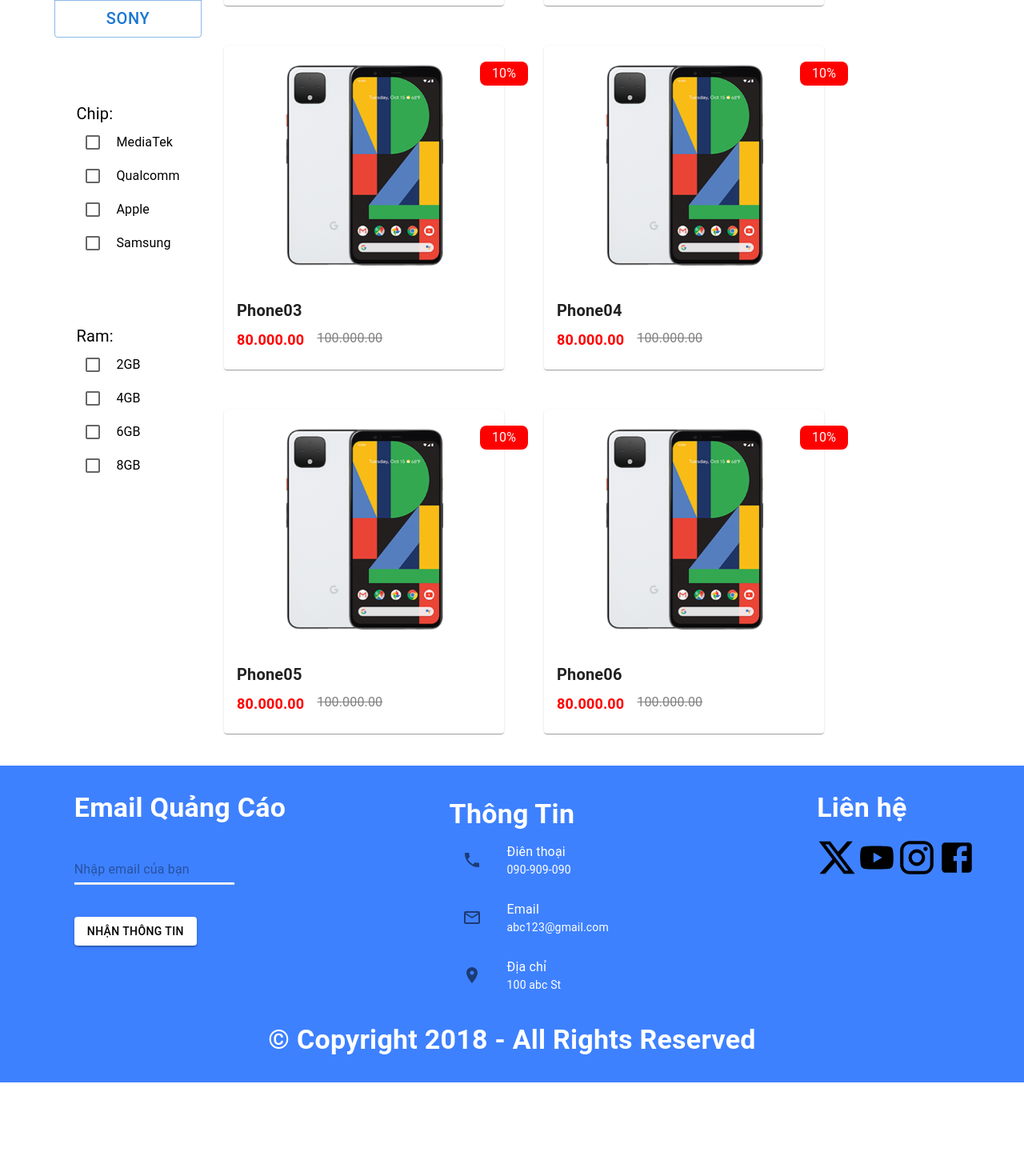
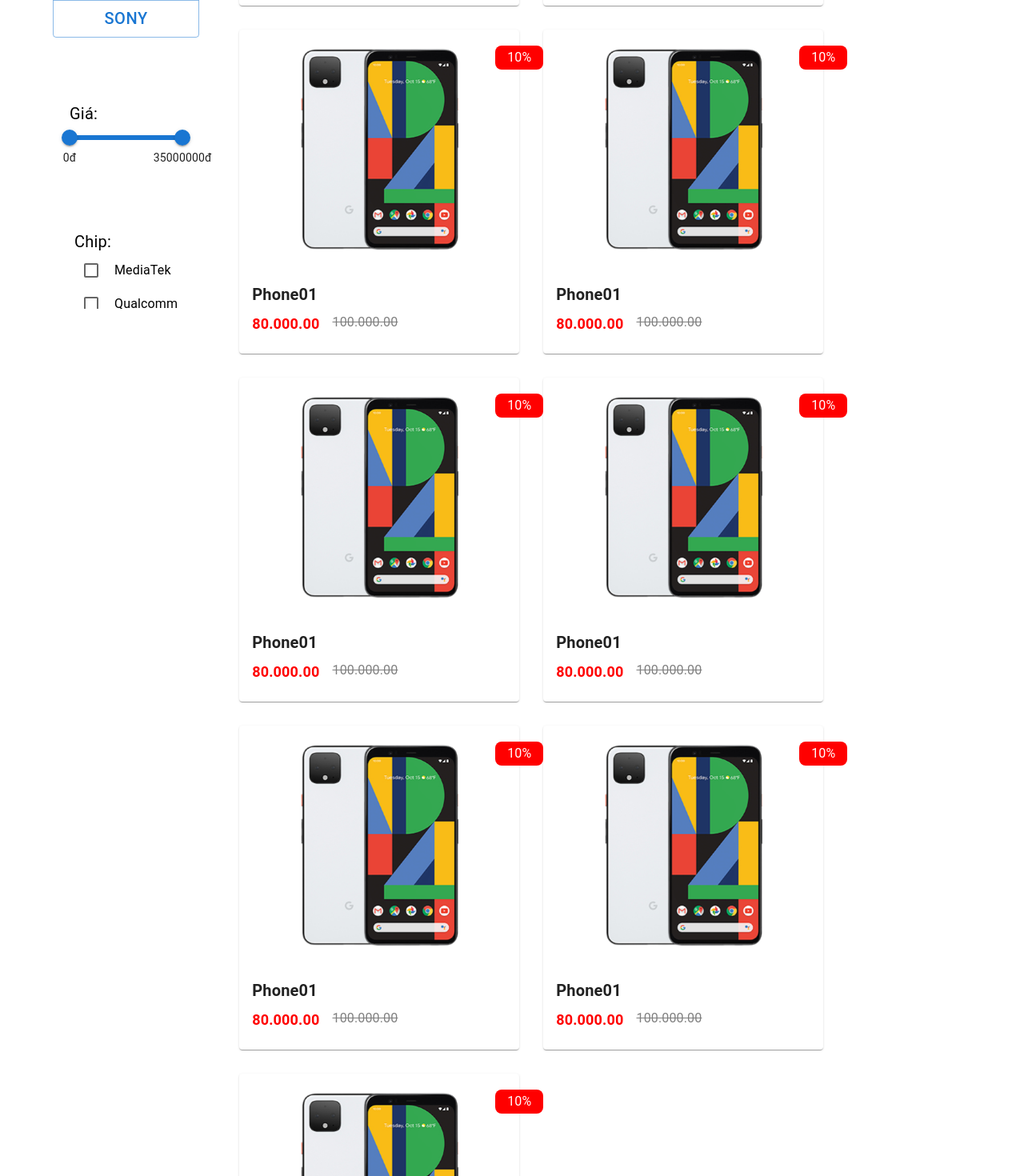
Before and after one commit to XuanKy3007/www_mobile, a React (Create React App) app in the folder frontend/: page /category in a window 1280 px wide. Shown: the part 660-2130 px from the top of the page at 80% size. Before the commit the page ends 2013 px from the top, so only its background shows below. Built offline with nearby package versions, Linux system fonts and the light colour scheme.

Commit message:
Your commit message describing the work done

```diff
--- a/frontend/src/pages/Category.jsx
+++ b/frontend/src/pages/Category.jsx
@@ -1,7 +1,16 @@
-import { Box, Button, ButtonGroup, Checkbox, Typography } from "@mui/material";
+import {
+  Box,
+  Button,
+  ButtonGroup,
+  Checkbox,
+  Slider,
+  Typography,
+} from "@mui/material";
 import Item from "../component/Item";
 import phone from "../assets/phone.png";
+import { useState } from "react";
 
+const Category = () => {
   const buttons = [
     <Button sx={{ width: "100%", fontSize: 20 }}>Sản phẩm mới</Button>,
     <Button sx={{ width: "100%", fontSize: 20 }}>Ưu đãi</Button>,
@@ -15,18 +24,57 @@ const buttons = [
     <Button sx={{ width: "100%", fontSize: 20 }}>Sony</Button>,
   ];
 
-const Category = () => {
+  const [value, setValue] = useState([0, 50000000]);
+
+  const marks = [
+    { value: 0, label: "0đ" },
+    { value: 35000000, label: "35000000đ" },
+  ];
+
+  const handleChange = (event, newValue) => {
+    setValue(newValue);
+  };
+
+  function valuetext(value) {
+    return `${value}đ`;
+  }
+
   return (
     <Box p={5} sx={{ display: "flex" }}>
       <Box
         sx={{
+          position: "sticky", // Make it stick to the viewport
+          top: 20, // Add some space from the top
+          height: "100vh",
+          width: "20%",
           display: "flex",
-          width: "20%",
           flexDirection: "column",
           alignItems: "center",
+          overflowY: "auto", // Enable scroll if content overflows
         }}
       >
         <ButtonGroup orientation="vertical">{buttons}</ButtonGroup>
+        <Box
+          sx={{
+            width: "60%",
+            display: "flex",
+            flexDirection: "column",
+            justifyContent: "flex-start",
+            mt: 10,
+          }}
+        >
+          <Typography sx={{ fontSize: 20 }}>Giá:</Typography>
+          <Slider
+            onChange={handleChange}
+            min={0}
+            value={value}
+            max={35000000}
+            step={5000000}
+            marks={marks}
+            getAriaValueText={valuetext}
+            valueLabelDisplay="auto"
+          />
+        </Box>
         <Box
           sx={{
             display: "flex",
@@ -41,7 +89,7 @@ const Category = () => {
               sx={{
                 display: "flex",
                 alignItems: "center",
-                gap: 1, // Adjust spacing between checkbox and label
+                gap: 1,
               }}
             >
               <Checkbox />
@@ -49,29 +97,31 @@ const Category = () => {
             </Box>
           ))}
           <Typography sx={{ fontSize: 20, mt: 10 }}>Ram:</Typography>
-          {["2GB", "4GB", "6GB", "8GB"].map((chip) => (
+          {["2GB", "4GB", "6GB", "8GB"].map((ram) => (
             <Box
-              key={chip}
+              key={ram}
               sx={{
                 display: "flex",
                 alignItems: "center",
-                gap: 1, // Adjust spacing between checkbox and label
+                gap: 1,
               }}
             >
               <Checkbox />
-              <Typography>{chip}</Typography>
+              <Typography>{ram}</Typography>
             </Box>
           ))}
         </Box>
       </Box>
+
       <Box
         sx={{
           display: "flex",
           flexWrap: "wrap",
           flexDirection: "row",
           mt: 2,
-          gap: "50px",
+          gap: "30px",
           width: "80%",
+          ml: 3, // Add margin to separate from sidebar
         }}
       >
         <Item
@@ -83,40 +133,64 @@ const Category = () => {
           sale={"10%"}
         />
         <Item
-          id={2}
-          name={"Phone02"}
+          id={1}
+          name={"Phone01"}
           image={phone}
           new_price={"80.000.00"}
           old_price={"100.000.00"}
           sale={"10%"}
         />
         <Item
-          id={3}
-          name={"Phone03"}
+          id={1}
+          name={"Phone01"}
           image={phone}
           new_price={"80.000.00"}
           old_price={"100.000.00"}
           sale={"10%"}
         />
         <Item
-          id={4}
-          name={"Phone04"}
+          id={1}
+          name={"Phone01"}
           image={phone}
           new_price={"80.000.00"}
           old_price={"100.000.00"}
           sale={"10%"}
         />
         <Item
-          id={5}
-          name={"Phone05"}
+          id={1}
+          name={"Phone01"}
           image={phone}
           new_price={"80.000.00"}
           old_price={"100.000.00"}
           sale={"10%"}
         />
         <Item
-          id={6}
-          name={"Phone06"}
+          id={1}
+          name={"Phone01"}
+          image={phone}
+          new_price={"80.000.00"}
+          old_price={"100.000.00"}
+          sale={"10%"}
+        />
+        <Item
+          id={1}
+          name={"Phone01"}
+          image={phone}
+          new_price={"80.000.00"}
+          old_price={"100.000.00"}
+          sale={"10%"}
+        />
+        <Item
+          id={1}
+          name={"Phone01"}
+          image={phone}
+          new_price={"80.000.00"}
+          old_price={"100.000.00"}
+          sale={"10%"}
+        />
+        <Item
+          id={1}
+          name={"Phone01"}
           image={phone}
           new_price={"80.000.00"}
           old_price={"100.000.00"}
```
Lines whose indentation alone changed are shown as unchanged.
